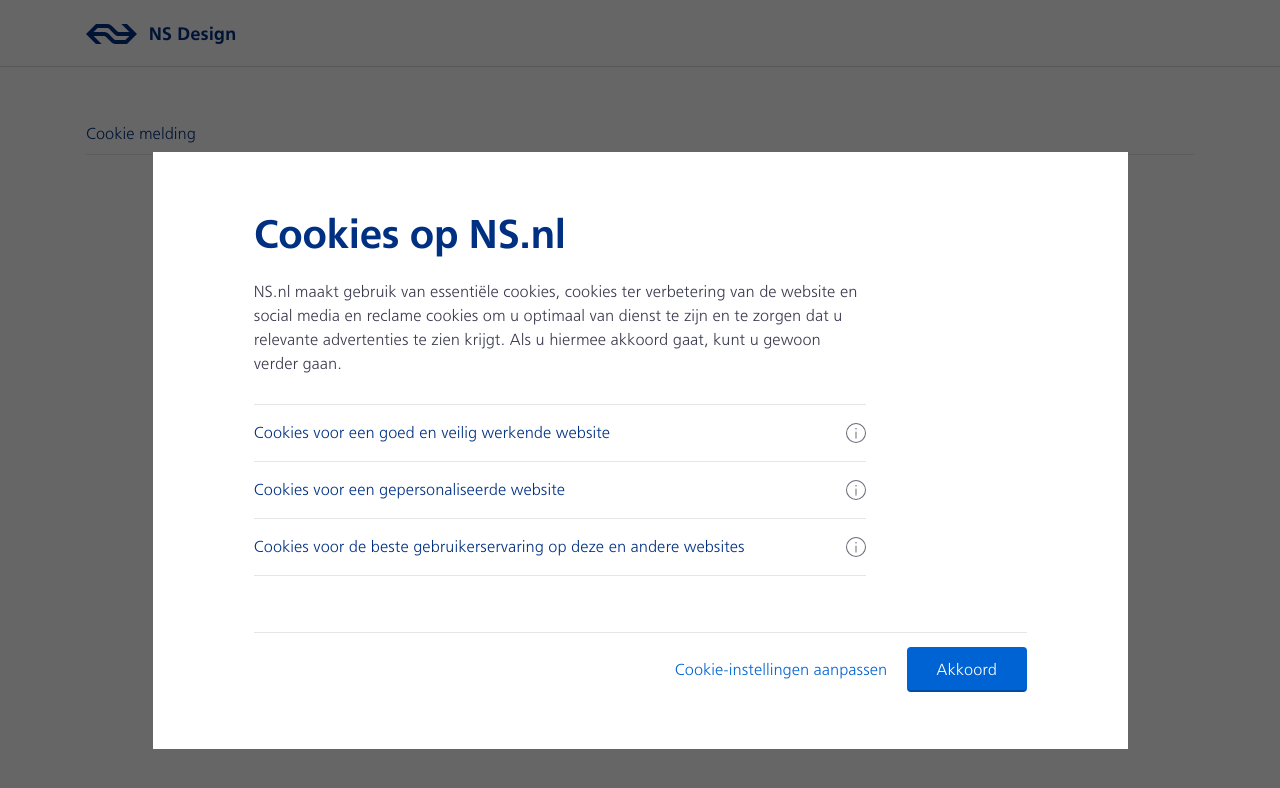
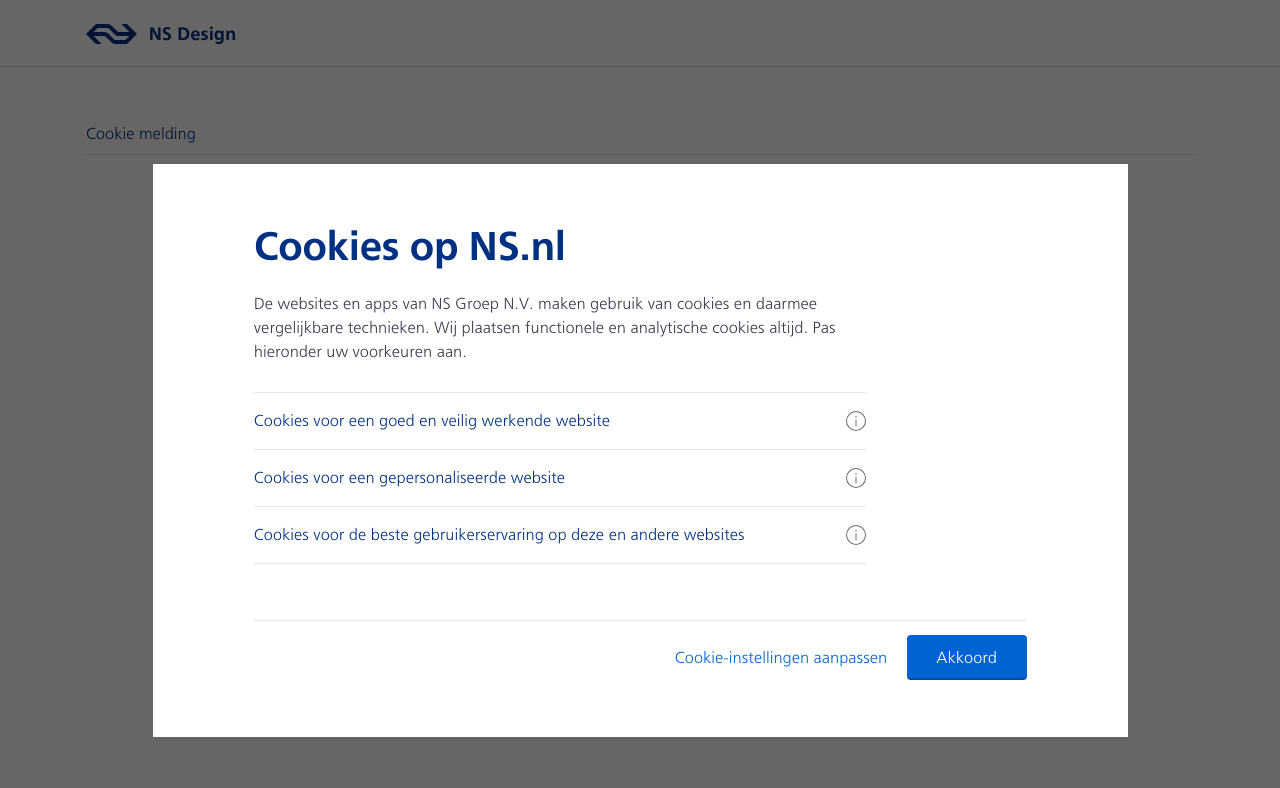
Before and after one commit to tdenheld/ns-design, a Jekyll site: the page built from _posts/2019-01-03-cookie-melding.html, in a window 1280 px wide. Shown: the top 788 px of the page. Built offline with Jekyll 4.4.1, drawn with Linux system fonts in a browser that asks for light colours; some of the changed lines change nothing that is shown.

Commit message:
update cookie tooltip texts

```diff
--- a/_data/cookies.yml
+++ b/_data/cookies.yml
@@ -1,11 +1,11 @@
 title: Cookies op NS.nl
-description: NS.nl maakt gebruik van essentiële cookies, cookies ter verbetering van de website en social media en reclame cookies om u optimaal van dienst te zijn en te zorgen dat u relevante advertenties te zien krijgt. Als u hiermee akkoord gaat, kunt u gewoon verder gaan.
+description: De websites en apps van NS Groep N.V. maken gebruik van cookies en daarmee vergelijkbare technieken. Wij plaatsen functionele en analytische cookies altijd. Pas hieronder uw voorkeuren aan.
 
 settings:
   - title: Cookies voor een goed en veilig werkende website
-    details: De websites van NS Groep N.V. maken gebruik van cookies en daarmee vergelijkbare technieken. NS gebruikt functionele en analytische cookies om u een optimale gebruikerservaring te bieden op haar websites. Daarnaast plaatsen NS en derde partijen tracking cookies. Deze cookies kunnen informatie over u verzamelen en uw internet-, aankoop- en leesgedrag (van nieuwsbrieven) binnen (en mogelijk ook buiten) onze websites volgen. Met deze informatie kunnen advertenties, content en commerciële e-mailcommunicatie aan uw interesses en profiel worden aangepast. Klik op "Akkoord" of "Niet akkoord" om de tracking cookies te accepteren of te weigeren. U kunt uw gegeven toestemming altijd weer intrekken.
+    details: Functionele cookies zijn cookies die zorgen dat u de website kunt bekijken en dat functies binnen de website goed en veilig werken. Zo zorgen ze er bijvoorbeeld voor dat u een reis kan plannen, veilig kan inloggen bij Mijn NS of Mijn NSI, of feedback kunt geven. Tevens worden er basale analytische cookies geplaatst waarmee wij data verzamelen zonder dat er IDs en dergelijke worden opgeslagen. Hiermee kunnen wij borgen dat alle pagina’s goed vindbaar zijn, snel genoeg laden, en of essentiële aspecten van de website goed werken op verschillende systemen, te denken aan een laptop versus een tablet of een Apple versus een Android besturingssysteem. Daarnaast kunnen we hiermee tests inrichten op onze websites. De cookies onder deze noemer zijn dan ook verplicht want hiermee zorgen wij dat u een zo optimaal mogelijke gebruikerservaring heeft.
     disabled: true
   - title: Cookies voor een gepersonaliseerde website
-    details: De websites van NS Groep N.V. maken gebruik van cookies en daarmee vergelijkbare technieken. NS gebruikt functionele en analytische cookies om u een optimale gebruikerservaring te bieden op haar websites. Daarnaast plaatsen NS en derde partijen tracking cookies. Deze cookies kunnen informatie over u verzamelen en uw internet-, aankoop- en leesgedrag (van nieuwsbrieven) binnen (en mogelijk ook buiten) onze websites volgen. Met deze informatie kunnen advertenties, content en commerciële e-mailcommunicatie aan uw interesses en profiel worden aangepast. Klik op "Akkoord" of "Niet akkoord" om de tracking cookies te accepteren of te weigeren. U kunt uw gegeven toestemming altijd weer intrekken.
+    details: Plaatsing van deze cookies zorgt ervoor dat wij u een gepersonaliseerde ervaring kunnen bieden binnen de websites en apps in beheer van NS. Deze cookies kunnen informatie over u verzamelen en uw internet-, aankoop- en leesgedrag (van nieuwsbrieven) binnen onze websites en apps volgen, en waar mogelijk gekoppeld en aangevuld worden met uw klantdata. Met deze informatie kunnen advertenties, content en commerciële communicatie aan uw interesses en profiel worden aangepast. Deze data wordt alleen gedeeld binnen systemen in beheer van NS.
   - title: Cookies voor de beste gebruikerservaring op deze en andere websites
-    details: De websites van NS Groep N.V. maken gebruik van cookies en daarmee vergelijkbare technieken. NS gebruikt functionele en analytische cookies om u een optimale gebruikerservaring te bieden op haar websites. Daarnaast plaatsen NS en derde partijen tracking cookies. Deze cookies kunnen informatie over u verzamelen en uw internet-, aankoop- en leesgedrag (van nieuwsbrieven) binnen (en mogelijk ook buiten) onze websites volgen. Met deze informatie kunnen advertenties, content en commerciële e-mailcommunicatie aan uw interesses en profiel worden aangepast. Klik op "Akkoord" of "Niet akkoord" om de tracking cookies te accepteren of te weigeren. U kunt uw gegeven toestemming altijd weer intrekken.
+    details: Plaatsing van deze cookies zorgt ervoor dat wij u een gepersonaliseerde ervaring kunnen bieden buiten de websites en apps in beheer van NS. Deze cookies kunnen informatie over u verzamelen en uw internet-, aankoop- en leesgedrag (van nieuwsbrieven) buiten onze websites volgen, en waar mogelijk gekoppeld en aangevuld worden met uw klantdata. Met deze informatie kunnen advertenties, content en commerciële communicatie aan uw interesses en profiel worden aangepast. Deze data wordt gedeeld met partijen buiten NS ofwel derden.
```
Also changed, not shown: 1 other file.
